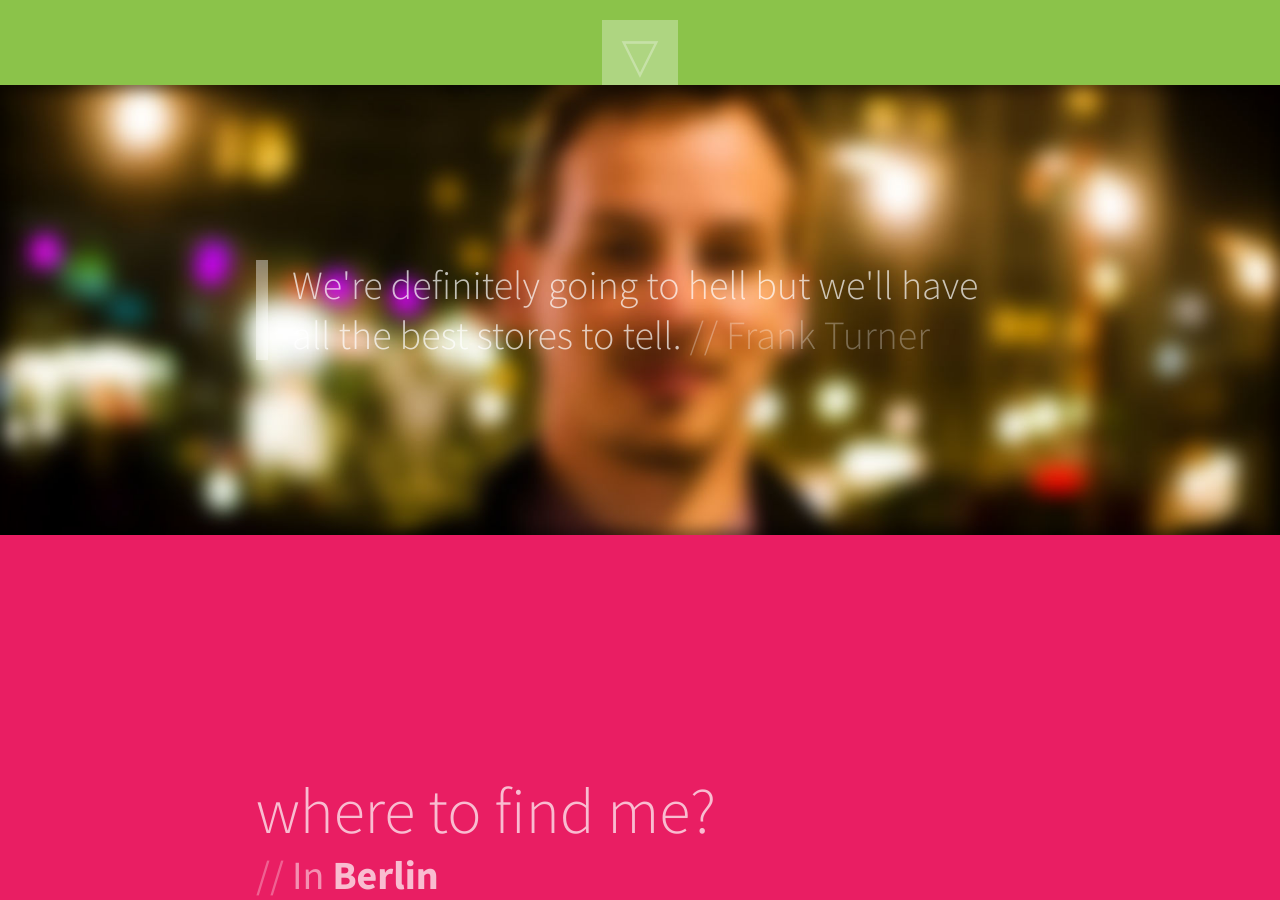
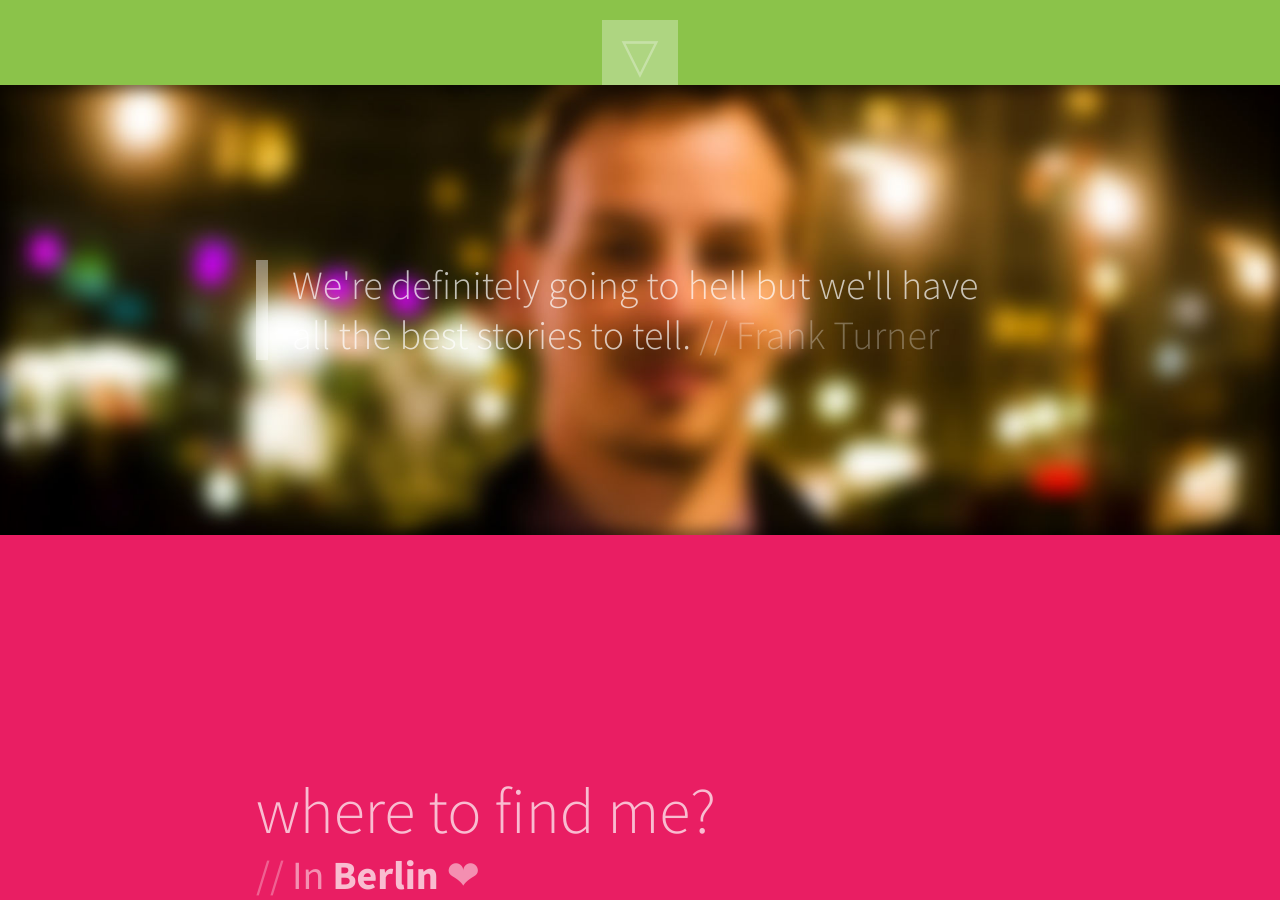
Before and after one commit to sway/sway.github.com, a Jekyll site: the page built from index.md, in a window 1280 px wide and 900 px high, scrolled down 1715 px. Built offline with Jekyll 4.4.1, drawn with Linux system fonts in a browser that asks for light colours; nearby versions of some CDN libraries; comment, search, counter and statistics services are not loaded.

Commit message:
Fix typo

```diff
--- a/index.md
+++ b/index.md
@@ -36,7 +36,7 @@
 
 <section id="me" class="placeholder">
 	<article>
-		<h1>We're definitely going to hell but we'll have all the best stores to tell. <span>//&nbsp;Frank Turner</span></h1>
+		<h1>We're definitely going to hell but we'll have all the best stories to tell. <span>//&nbsp;Frank Turner</span></h1>
 	</article>
 </section>
 
```
Also changed, not shown: other parts of index.md (+1 -1 lines).
